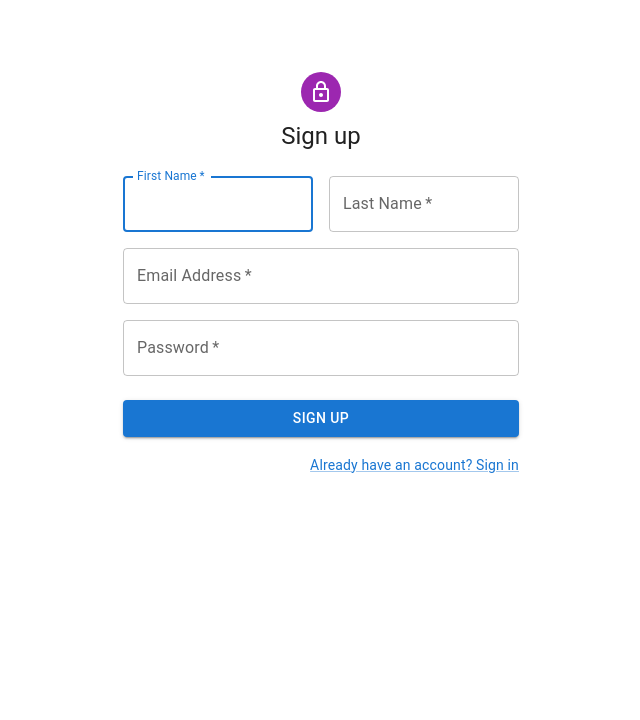
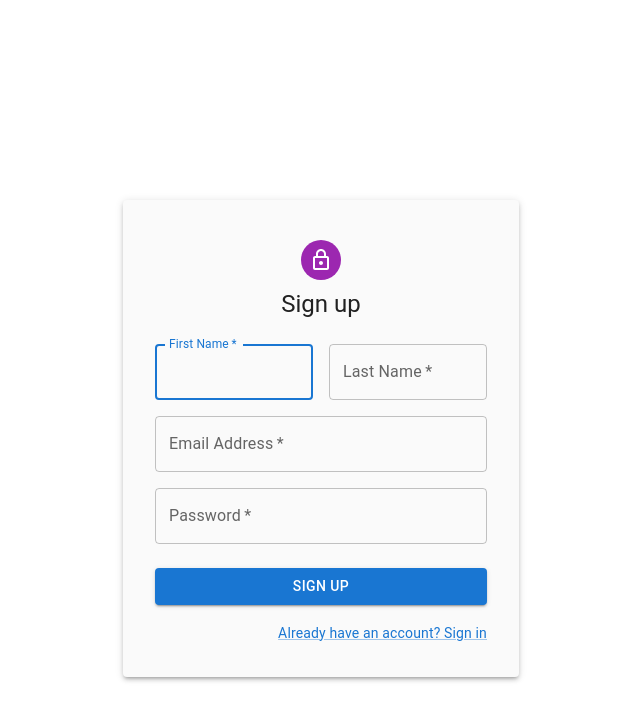
Before and after one commit to AbhishekGogoi/Quotes_WebApp, a React (Vite) app: page /signup in a window 1280 px wide. Shown: the top 720 px of the page, without its empty margins (319-959 px from the left). Built offline with nearby package versions, Linux system fonts and the light colour scheme.

Commit message:
Changed styles for Login and Signup

```diff
--- a/src/components/Login.jsx
+++ b/src/components/Login.jsx
@@ -8,6 +8,7 @@ import Grid from '@mui/material/Grid';
 import Box from '@mui/material/Box';
 import LockOutlinedIcon from '@mui/icons-material/LockOutlined';
 import Typography from '@mui/material/Typography';
+import Paper from '@mui/material/Paper';
 import Container from '@mui/material/Container';
 import { createTheme, ThemeProvider } from '@mui/material/styles';
 import { useNavigate } from 'react-router-dom';
@@ -81,10 +82,21 @@ const Login = () => {
         <CssBaseline />
         <Box
           sx={{
-            marginTop: 8,
+            marginTop: 25,
             display: 'flex',
             flexDirection: 'column',
             alignItems: 'center',
+          }}
+        >
+          <Paper
+            elevation={3}
+            sx={{
+              padding: 4,
+              width: '100%',
+              display: 'flex',
+              flexDirection: 'column',
+              alignItems: 'center',
+              backgroundColor: '#fafafa',
             }}
           >
             <Avatar sx={{ m: 1, bgcolor: 'secondary.main' }}>
@@ -147,6 +159,7 @@ const Login = () => {
                 </Grid>
               </Grid>
             </Box>
+          </Paper>
         </Box>
       </Container>
     </ThemeProvider>
--- a/src/components/Signup.jsx
+++ b/src/components/Signup.jsx
@@ -9,6 +9,7 @@ import Box from '@mui/material/Box';
 import LockOutlinedIcon from '@mui/icons-material/LockOutlined';
 import Typography from '@mui/material/Typography';
 import Container from '@mui/material/Container';
+import Paper from '@mui/material/Paper';
 import { createTheme, ThemeProvider } from '@mui/material/styles';
 import { useNavigate } from 'react-router-dom';
 import Joi from 'joi';
@@ -81,10 +82,21 @@ const Signup = () => {
         <CssBaseline />
         <Box
           sx={{
-            marginTop: 8,
+            marginTop: 25,
             display: 'flex',
             flexDirection: 'column',
             alignItems: 'center',
+          }}
+        >
+          <Paper
+            elevation={3}
+            sx={{
+              padding: 4,
+              width: '100%',
+              display: 'flex',
+              flexDirection: 'column',
+              alignItems: 'center',
+              backgroundColor: '#fafafa',
             }}
           >
             <Avatar sx={{ m: 1, bgcolor: 'secondary.main' }}>
@@ -175,6 +187,7 @@ const Signup = () => {
                 </Grid>
               </Grid>
             </Box>
+          </Paper>
         </Box>
       </Container>
     </ThemeProvider>
```
Lines whose indentation alone changed are shown as unchanged.
